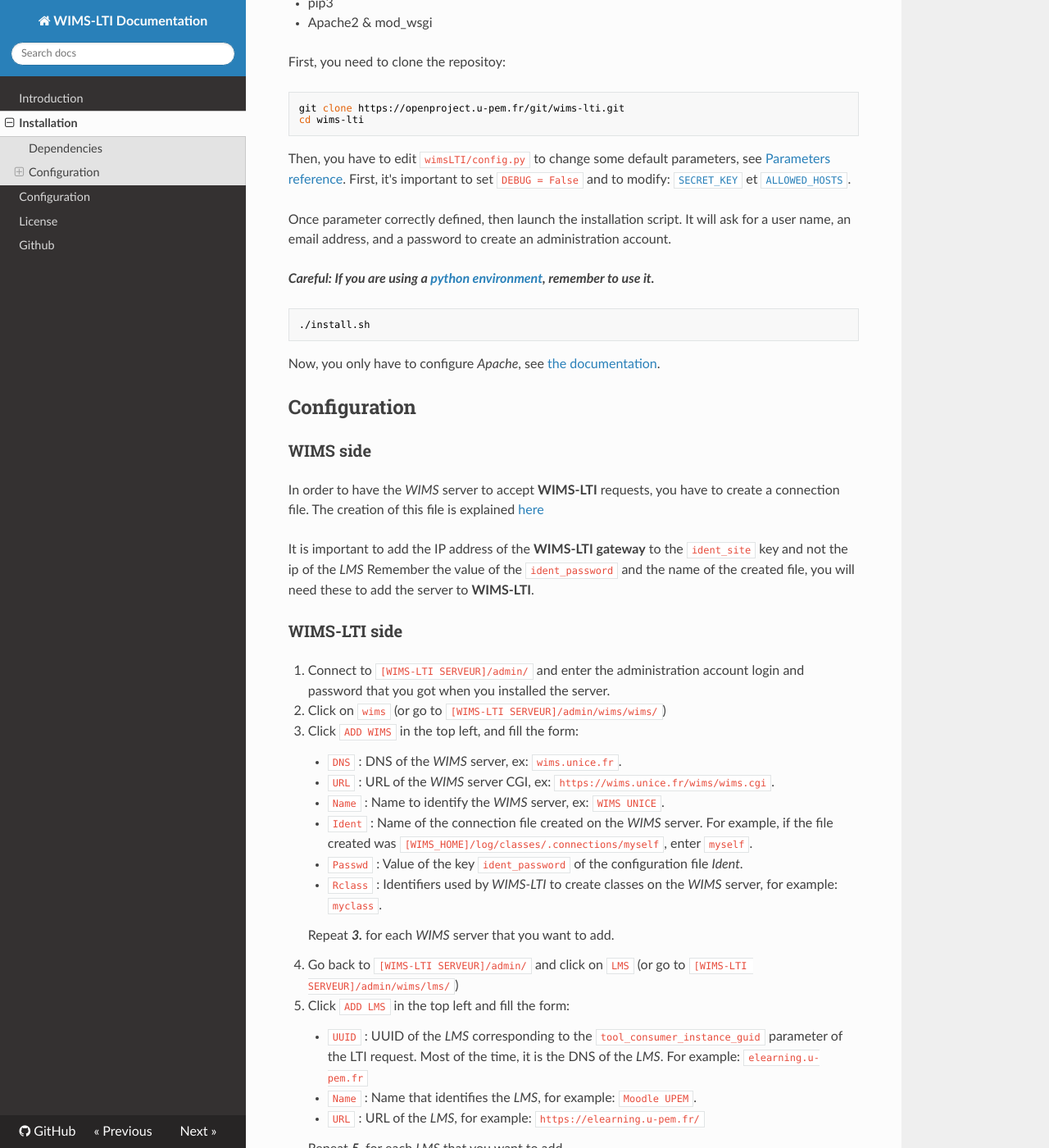
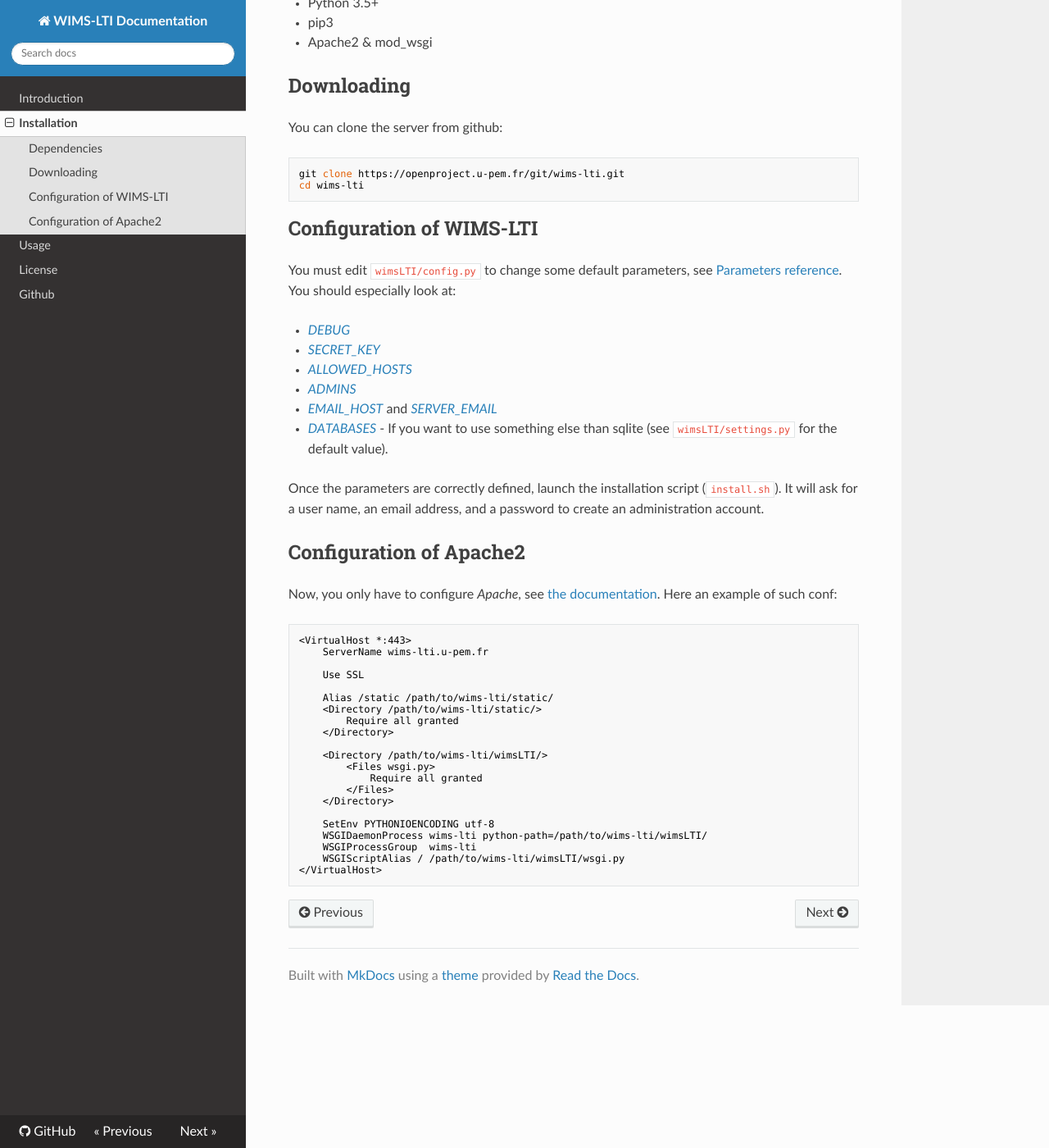
Before and after one commit to PremierLangage/wims-lti, an MkDocs documentation site: the page built from docs/installation.md, in a window 1280 px wide and 1400 px high, scrolled down 248 px. Shown: the whole window at 82% size. Built offline with MkDocs 1.6.1, drawn with Linux system fonts in a browser that asks for light colours; nearby versions of some CDN libraries; some of the changed text lies outside the part shown.

Commit message:
Added doc

````diff
--- a/docs/installation.md
+++ b/docs/installation.md
@@ -2,95 +2,69 @@
 
 ## Dependencies
 
+* git
 * Python 3.5+
 * pip3
 * Apache2 & mod_wsgi
 
 
-First, you need to clone the repositoy:
+## Downloading
+
+You can clone the server from github:
 
 ```bash
 git clone https://openproject.u-pem.fr/git/wims-lti.git
 cd wims-lti
 ```
-Then, you have to edit `wimsLTI/config.py` to change some default parameters,
-see [Parameters reference](https://docs.djangoproject.com/fr/2.1/ref/settings/).
-First, it's important to set `DEBUG = False` and to modify:
-[`SECRET_KEY`](https://docs.djangoproject.com/fr/2.1/ref/settings/#std:setting-SECRET_KEY) et
-[`ALLOWED_HOSTS`](https://docs.djangoproject.com/fr/2.1/ref/settings/#allowed-hosts).
 
-Once parameter correctly defined, then launch the installation script.
+## Configuration of WIMS-LTI
+
+You must edit `wimsLTI/config.py` to change some default parameters,
+see [Parameters reference](https://docs.djangoproject.com/en/2.2/ref/settings/).
+You should especially look at:
+
+* [*DEBUG*](https://docs.djangoproject.com/en/2.2/ref/settings/#debug)
+* [*SECRET_KEY*](https://docs.djangoproject.com/en/2.2/ref/settings/#secret-key)
+* [*ALLOWED_HOSTS*](https://docs.djangoproject.com/en/2.2/ref/settings/#allowed-hosts)
+* [*ADMINS*](https://docs.djangoproject.com/fr/2.2/ref/settings/#admins)
+* [*EMAIL_HOST*](https://docs.djangoproject.com/en/2.2/ref/settings/#email-host)
+and [*SERVER_EMAIL*](https://docs.djangoproject.com/en/2.2/ref/settings/#server-email)
+* [*DATABASES*](https://docs.djangoproject.com/fr/2.2/ref/settings/#databases) - If
+you want to use something else than sqlite (see `wimsLTI/settings.py` for the default value).
+
+
+Once the parameters are correctly defined, launch the installation script (`install.sh`).
 It will ask for a user name, an email address, and a password to create
 an administration account.
 
-***Careful: If you are using a [python environment](https://docs.python.org/fr/3/tutorial/venv.html),
-remember to use it.***
 
-```bash
-./install.sh
-```
+## Configuration of Apache2
 
 Now, you only have to configure *Apache*,
 see [the documentation](https://docs.djangoproject.com/fr/2.1/howto/deployment/wsgi/modwsgi/).
-
-## Configuration
-
-### WIMS side
-
-In order to have the *WIMS* server to accept **WIMS-LTI** requests, you have to create
-a connection file. The creation of this file is explained
-[here](https://wimsapi.readthedocs.io/#configuration)
-
-It is important to add the IP address of the **WIMS-LTI gateway** to the
-`ident_site` key and not the ip of the *LMS*
-Remember the value of the `ident_password` and the name of the created file,
-you will need these to add the server to **WIMS-LTI**.
+Here an example of such conf:
 
 
-### WIMS-LTI side
+```text
+<VirtualHost *:443>
+    ServerName wims-lti.u-pem.fr
 
-1. Connect to `[WIMS-LTI SERVEUR]/admin/` and enter the administration
-account login and password that you got when you installed the server.
+    Use SSL
 
-2. Click on `wims` (or go to `[WIMS-LTI SERVEUR]/admin/wims/wims/`)
+    Alias /static /path/to/wims-lti/static/
+    <Directory /path/to/wims-lti/static/>
+        Require all granted
+    </Directory>
 
-3. Click `ADD WIMS` in the top left, and fill the form:
-    * `DNS` : DNS of the *WIMS* server, ex: `wims.unice.fr`.
-    * `URL` : URL of the *WIMS* server CGI, ex: `https://wims.unice.fr/wims/wims.cgi`.
-    * `Name` : Name to identify the *WIMS* server, ex: `WIMS UNICE`.
-    * `Ident` : Name of the connection file created on the *WIMS* server.
-                For example, if the file created was `[WIMS_HOME]/log/classes/.connections/myself`,
-                enter `myself`.
-    * `Passwd` : Value of the key `ident_password` of the configuration file *Ident*.
-    * `Rclass` : Identifiers used by *WIMS-LTI* to create classes on the *WIMS* server,
-                 for example: `myclass`.
+    <Directory /path/to/wims-lti/wimsLTI/>
+        <Files wsgi.py>
+            Require all granted
+        </Files>
+    </Directory>
 
-    Repeat ***3.*** for each *WIMS* server that you want to add.
-
-4. Go back to `[WIMS-LTI SERVEUR]/admin/` and click on `LMS` (or go to
-`[WIMS-LTI SERVEUR]/admin/wims/lms/`)
-
-5. Click `ADD LMS` in the top left and fill the form:
-    * `UUID` : UUID of the *LMS* corresponding to the `tool_consumer_instance_guid` parameter
-               of the LTI request. Most of the time, it is the DNS of the *LMS*.
-               For example: `elearning.u-pem.fr`
-    * `Name` : Name that identifies the *LMS*, for example: `Moodle UPEM`.
-    * `URL` : URL of the *LMS*, for example: `https://elearning.u-pem.fr/`
-
-    Repeat ***5.*** for each *LMS* that you want to add.
-
-
-___
-
-It is now possible to connect to any *WIMS* server added, from any *LMS* added, thanks to the URLs.
-
-* `[WIMS-LTI SERVEUR]/dns/[WIMS DNS]/` -
-  for example : `https://wims-lti.u-pem.fr/dns/wims.u-pem.fr/`
-
-ou
-
-* `[WIMS-LTI SERVEUR]/dns/[WIMS ID]/` - where `WIMS ID` is the ID of the *WIMS* server
-  in the **WIMS-LTI** database,
-  for example : `https://wims-lti.u-pem.fr/id/0/`
-
-The list of the URLs can be found on the page `[WIMS-LTI SERVEUR]/list/`
+    SetEnv PYTHONIOENCODING utf-8
+    WSGIDaemonProcess wims-lti python-path=/path/to/wims-lti/wimsLTI/
+    WSGIProcessGroup  wims-lti
+    WSGIScriptAlias / /path/to/wims-lti/wimsLTI/wsgi.py
+</VirtualHost>
+```
--- a/mkdocs.yml
+++ b/mkdocs.yml
@@ -5,7 +5,7 @@
 nav:
   - Introduction: index.md
   - Installation: installation.md
-  - Configuration: configuration.md
+  - Usage: usage.md
   - License: LICENSE.md
   - Github: https://github.com/PremierLangage/wims-lti/
 
````
Also changed, not shown: docs/usage.md (added, +57 -0 lines), 2 other files.
